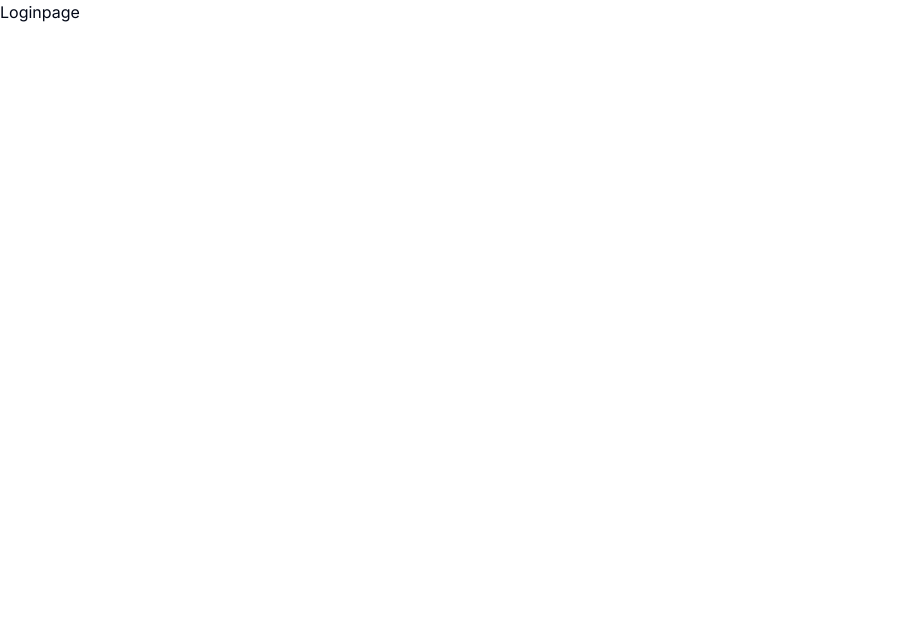
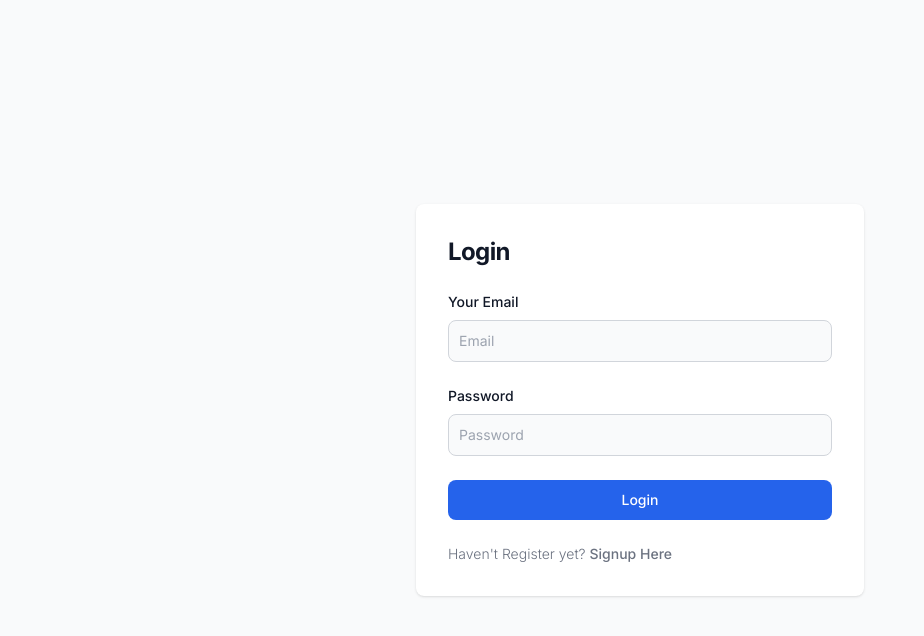
Before and after one commit to pras75299/nextjsAuthentication, a Next.js app: page /login in a window 1280 px wide. Shown: the top 636 px of the page, without its empty margins (0-924 px from the left). Built offline with nearby package versions, Linux system fonts and the light colour scheme.

Commit message:
login page UI complete

```diff
--- a/src/app/login/page.tsx
+++ b/src/app/login/page.tsx
@@ -1,5 +1,91 @@
-const page = () => {
-  return <div>Loginpage</div>;
+"use client";
+import Link from "next/link";
+import React, { useState } from "react";
+import { useRouter } from "next/router";
+import axios from "axios";
+
+const LoginPage = () => {
+  const [user, setUser] = useState({
+    email: "",
+    password: "",
+  });
+
+  const onLogin = async () => {};
+
+  return (
+    <>
+      <section className="bg-gray-50 dark:bg-gray-900">
+        <div className="flex flex-col items-center justify-center px-6 py-8 mx-auto md:h-screen lg:py-0">
+          <div className="w-full bg-white rounded-lg shadow dark:border md:mt-0 sm:max-w-md xl:p-0 dark:bg-gray-800 dark:border-gray-700">
+            <div className="p-6 space-y-4 md:space-y-6 sm:p-8">
+              <h1 className="text-xl font-bold leading-tight tracking-tight text-gray-900 md:text-2xl dark:text-white">
+                Login
+              </h1>
+              <form className="space-y-4 md:space-y-6" action="#">
+                <div>
+                  <label
+                    htmlFor="email"
+                    className="block mb-2 text-sm font-medium text-gray-900 dark:text-white"
+                  >
+                    Your Email
+                  </label>
+                  <input
+                    type="email"
+                    name="email"
+                    id="email"
+                    value={user.email}
+                    onChange={(e) =>
+                      setUser({ ...user, email: e.target.value })
+                    }
+                    className="bg-gray-50 border border-gray-300 text-gray-900 sm:text-sm rounded-lg focus:ring-primary-600 focus:border-primary-600 block w-full p-2.5 dark:bg-gray-700 dark:border-gray-600 dark:placeholder-gray-400 dark:text-white dark:focus:ring-blue-500 dark:focus:border-blue-500"
+                    placeholder="Email"
+                    required
+                  />
+                </div>
+                <div>
+                  <label
+                    htmlFor="password"
+                    className="block mb-2 text-sm font-medium text-gray-900 dark:text-white"
+                  >
+                    Password
+                  </label>
+                  <input
+                    type="password"
+                    name="password"
+                    id="password"
+                    value={user.password}
+                    onChange={(e) =>
+                      setUser({ ...user, password: e.target.value })
+                    }
+                    placeholder="Password"
+                    className="bg-gray-50 border border-gray-300 text-gray-900 sm:text-sm rounded-lg focus:ring-primary-600 focus:border-primary-600 block w-full p-2.5 dark:bg-gray-700 dark:border-gray-600 dark:placeholder-gray-400 dark:text-white dark:focus:ring-blue-500 dark:focus:border-blue-500"
+                    required
+                  />
+                </div>
+
+                <button
+                  type="submit"
+                  onClick={onLogin}
+                  className="w-full text-white bg-blue-600 hover:bg-blue-700 focus:ring-4 focus:outline-none focus:ring-blue-300 font-medium rounded-lg text-sm px-5 py-2.5 text-center dark:bg-blue-600 dark:hover:bg-blue-700 dark:focus:ring-blue-800"
+                >
+                  Login
+                </button>
+                <p className="text-sm font-light text-gray-500 dark:text-gray-400">
+                  Haven't Register yet?{" "}
+                  <Link
+                    href="/signup"
+                    className="font-medium text-primary-600 hover:underline dark:text-primary-500"
+                  >
+                    Signup Here
+                  </Link>
+                </p>
+              </form>
+            </div>
+          </div>
+        </div>
+      </section>
+    </>
+  );
 };
 
-export default page;
+export default LoginPage;
```
